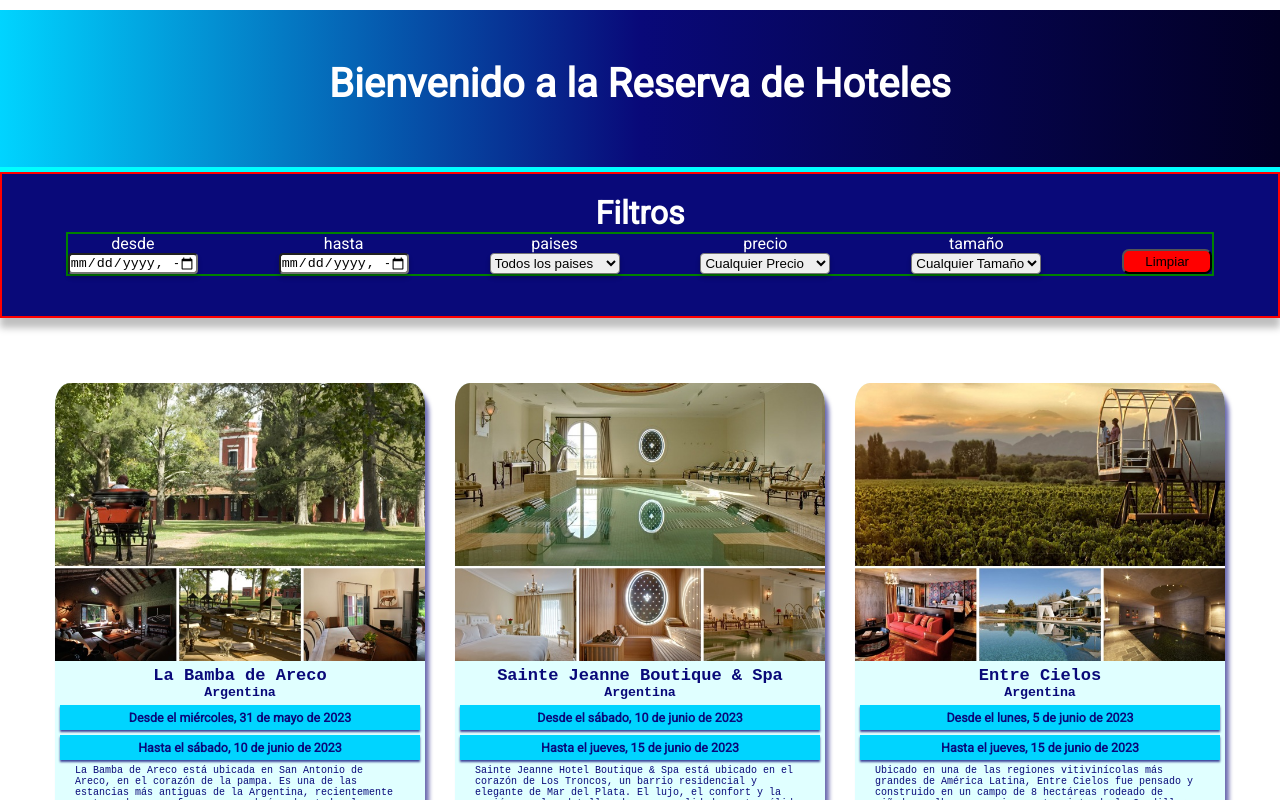
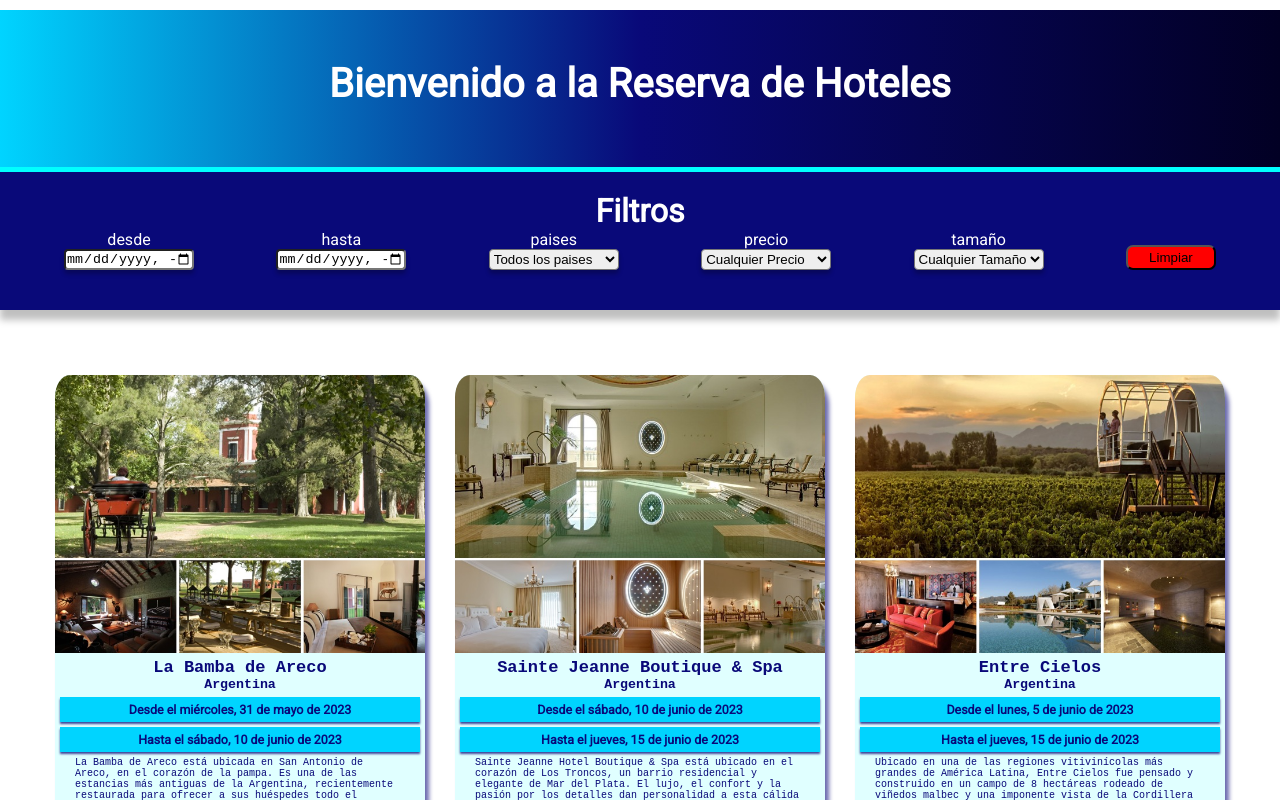
Before and after one commit to GregoryGalicio/filtrado-hoteles, a React (Create React App) app: page / in a window 1280 px wide. Shown: the top 800 px of the page. Built offline with nearby package versions, Linux system fonts and the light colour scheme.

Commit message:
coneccion de icono not avaible

```diff
--- a/src/components/Filtros/Filtros.scss
+++ b/src/components/Filtros/Filtros.scss
@@ -12,7 +12,7 @@
   padding-top: 20px;
   font-family: 'roboto', sans-serif;
   color: white;
-  border: 2px red solid;
+  // border: 2px red solid;
 }
 
 .filtros-lista {
@@ -21,7 +21,7 @@
   align-items: flex-end;
   flex-wrap: wrap;
   width: 90%;
-  border: 2px solid green;
+  // border: 2px solid green;
 }
 .filtros-lista div {
   display: flex;
--- a/src/components/Hoteles/Hoteles.jsx
+++ b/src/components/Hoteles/Hoteles.jsx
@@ -6,7 +6,7 @@ function Hoteles({ listData }) {
   return listData.length === 0 ? (
     <div className="not-available">
       <h3>LO SENTIMOS, NO HAY HOTELES CON LOS FILTROS SELECCIONADOS</h3>
-      <img src="not.jpg" alt="not"/>
+      <img src="../../../images/not.jpg" alt="not"/>
     </div>
   ) : (
     <div className="Hoteles">
```
Also changed, not shown: src/components/Hoteles/not.jpg (deleted).
